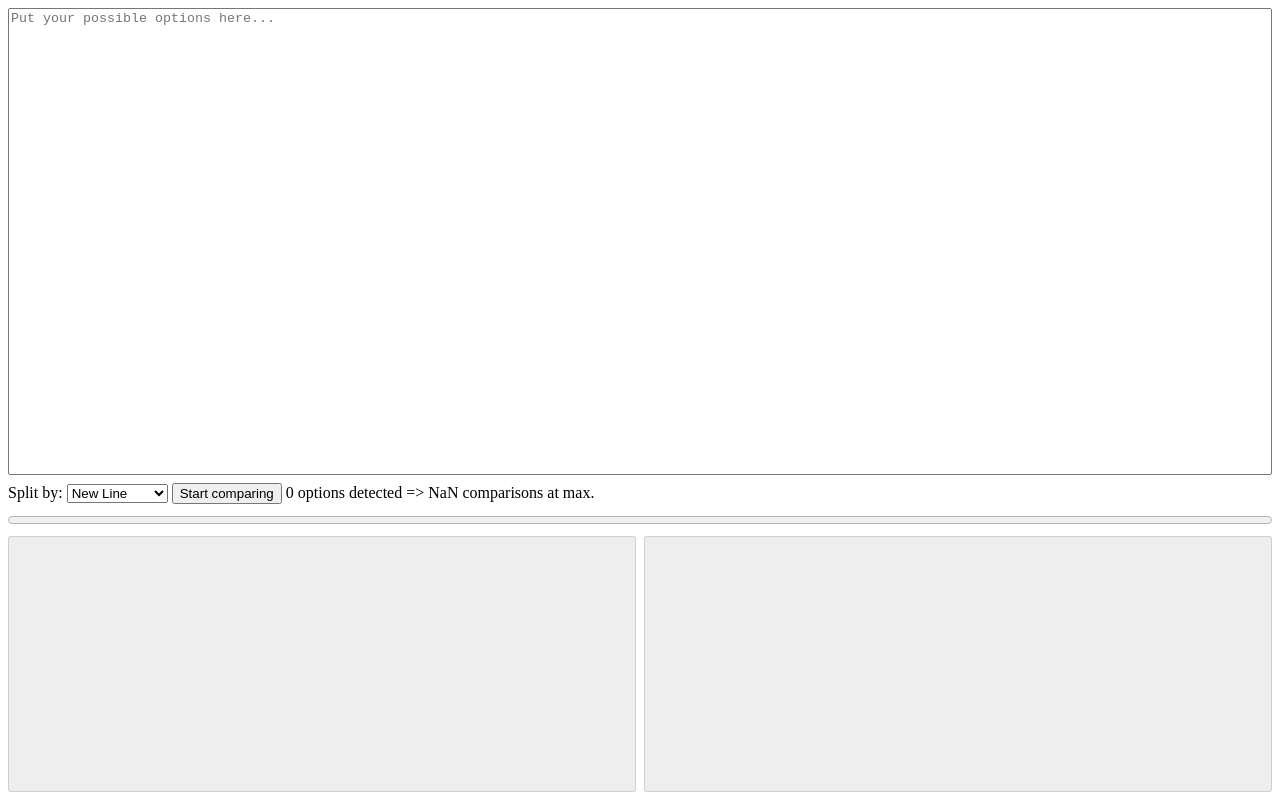
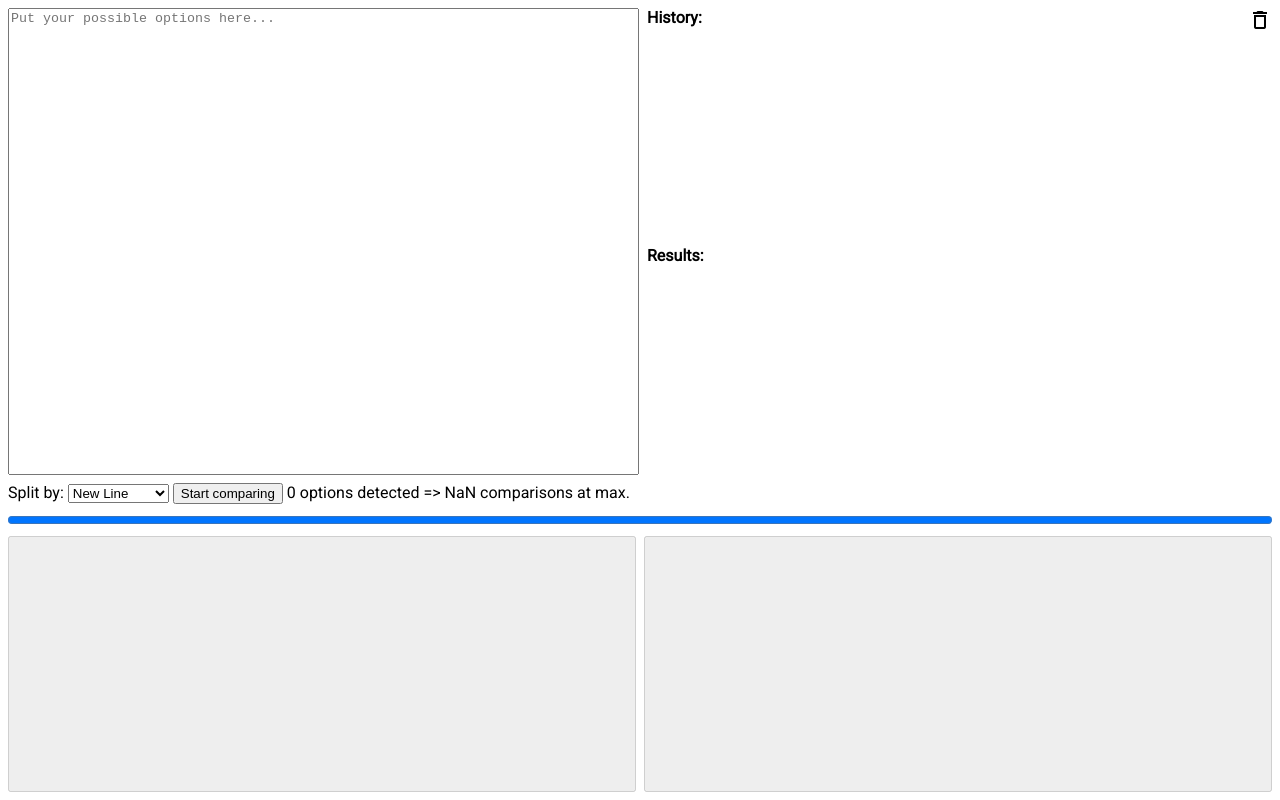
Before and after one commit to Malu202/Decide-It, a plain HTML site: page index.html in a window 1280 px wide. Both pictures are taken after a click on the button "Start comparing". Drawn offline with Linux system fonts and the light colour scheme.

Commit message:
add History

```diff
--- a/index.html
+++ b/index.html
@@ -8,11 +8,27 @@
     <title>Decide-It</title>
     <meta name="viewport" content="width=device-width, initial-scale=1.0, maximum-scale=1.0, user-scalable=0">
     <link rel="stylesheet" href="style.css">
+    <link href="https://fonts.googleapis.com/css2?family=Material+Icons+Outlined&family=Roboto" rel="stylesheet">
+
+    <!-- <link href="https://fonts.googleapis.com/css?family=Roboto:wght@100&display=swap&family=Material+Icons" rel="stylesheet"> -->
 </head>
 
 <body>
     <div id="decisionPage">
-        <textarea id="optionsInput" name="Options" placeholder="Put your possible options here..."></textarea>
+        <div id="inputOutput">
+            <textarea id="optionsInput" name="Options" placeholder="Put your possible options here..."></textarea>
+            <div id="historyAndResult">
+
+                <label id="historyHeadline">
+                    <label for="history">History:</label>
+                    <label id="deleteHistory" class="material-icons-outlined">delete</label>
+                </label>
+                <div id="history"></div>
+                <label for="results">Results:</label>
+                <div id="results"></div>
+
+            </div>
+        </div>
         <div>
             <label for="splitBy">Split by:</label>
             <select name="splitBy" id="splitBySelect">
@@ -24,6 +40,8 @@
                 <option value="-">Dash (-)</option>
             </select>
             <button id="startButton">Start comparing</button>
+            <!-- <button id="inviteButton">Invite others</button> -->
+
             <span id="optionsAmount">0 options detected.</span>
         </div>
         <progress value="0" max="1" id="progressBar"></progress>
--- a/index.js
+++ b/index.js
@@ -6,6 +6,10 @@ let optionsInput = document.getElementById("optionsInput");
 let splitBySelect = document.getElementById("splitBySelect");
 let optionsAmount = document.getElementById("optionsAmount");
 let progressBar = document.getElementById("progressBar");
+let results = document.getElementById("results");
+let history = document.getElementById("history");
+let deleteHistory = document.getElementById("deleteHistory");
+let inviteButton = document.getElementById("inviteButton");
 
 let decisions = 0;
 
@@ -24,7 +28,7 @@ async function decide(arr) {
     decisions = 0
     leftButton.disabled = false;
     rightButton.disabled = false;
-    let result = await mergeSort(arr);
+    let result = await mergeSort(shuffleArray(arr));
     result.reverse();
     leftButton.innerText = "";
     rightButton.innerText = "";
@@ -34,7 +38,8 @@ async function decide(arr) {
 
     console.log(decisions + " decisions");
     console.log(result);
-    alert(result.join("\n"));
+    results.innerText = result.join("\n");
+    saveToHistory(result);
     progressBar.value = 0;
     return result;
 }
@@ -62,6 +67,15 @@ async function isBetterThan(value1, value2) {
 }
 
 startButton.addEventListener("click", function () {
+    decide(parseInput());
+});
+optionsInput.addEventListener("change", function () {
+    parseInput();
+});
+splitBySelect.addEventListener("change", function () {
+    parseInput();
+})
+function parseInput() {
     let options = optionsInput.value;
     let splitBy = splitBySelect.value;
     if (splitBy == "newline") splitBy = '\n';
@@ -77,9 +91,8 @@ startButton.addEventListener("click", function () {
     }
     optionsAmount.innerText = arr.length + " options detected => " + numberOfComparisons(arr.length) + " comparisons at max.";
     expectedMaximumComparisons = numberOfComparisons(arr.length);
-
-    decide(arr);
-});
+    return arr;
+}
 
 let expectedMaximumComparisons = Infinity;
 function numberOfComparisons(lengthOfArray) {
@@ -135,3 +148,51 @@ async function mergeSort(arr) {
     // merging the two sorted halves
     return await merge(left, right);
 }
+
+function createHistoryElement(array) {
+    let historyElement = document.createElement("div");
+    historyElement.innerText = array.join(',');
+    historyElement.addEventListener("click", function () {
+        optionsInput.value = array.join("\n");
+    });
+
+    history.insertBefore(historyElement, history.childNodes[0]);
+}
+function saveToHistory(array) {
+    let storageJSON = JSON.parse(localStorage.getItem("Decide-It"));
+    if (storageJSON == null && storageJSON.history == null) storageJSON.history = [array];
+    else storageJSON.history.push(array);
+    localStorage.setItem("Decide-It", JSON.stringify(storageJSON));
+    createHistoryElement(array);
+}
+
+function loadHistory() {
+    let storageJSON = JSON.parse(localStorage.getItem("Decide-It"));
+    if (storageJSON == null || storageJSON.history == null) return;
+    for (let i = 0; i < storageJSON.history.length; i++) {
+        createHistoryElement(storageJSON.history[i])
+    }
+}
+loadHistory();
+deleteHistory.addEventListener("click", function () {
+    localStorage.removeItem("Decide-It");
+    history.innerText = "";
+})
+
+let sampleHistory = '{"history":[["Müsli","Toast","Spaghetti"],["3","2","1"],["Müsli","Toast","Spaghetti"],["3","2","1"],["Priester","Jäger","Mage"],["Müsli","Toast","Spaghetti"],["3","2","1"],["Müsli","Toast","Spaghetti"],["3","2","1"],["Priester","Jäger","Mage"],["Müsli","Toast","Spaghetti"],["3","2","1"],["Müsli","Toast","Spaghetti"],["3","2","1"],["Priester","Jäger","Mage"],["Müsli","Toast","Spaghetti"],["3","2","1"],["Müsli","Toast","Spaghetti"],["3","2","1"],["Priester","Jäger","Mage"],["nächstes ultralanges wort um zu überprüfen obst passt","ultra langes wort um abgeschnittenen text zu überprüfen","das wird teilweise umgebrochen, mal schauen obs passt"],["Löffel","Gabel","Messer"]]}';
+function setSampleHistory() {
+    localStorage.setItem("Decide-It", sampleHistory);
+}
+function shuffleArray(array) {
+    var j, x, i;
+    for (i = array.length - 1; i > 0; i--) {
+        j = Math.floor(Math.random() * (i + 1));
+        x = array[i];
+        array[i] = array[j];
+        array[j] = x;
+    }
+    return array;
+}
+// inviteButton.addEventListener("click", function () {
+
+// })
--- a/style.css
+++ b/style.css
@@ -4,6 +4,7 @@ body {
     height: 100%;
     margin: 0px;
     padding: 0px;
+    font-family: 'Roboto', sans-serif;
 }
 
 #decisionPage {
@@ -23,8 +24,58 @@ body {
 
 }
 
+#inputOutput {
+    flex: 1 1 auto;
+    display: flex;
+    flex-direction: row;
+}
+
+#inputOutput>* {
+    flex: 1 1 1px;
+}
+
+#historyAndResult {
+    margin-left: 8px;
+    display: flex;
+    flex-direction: column;
+    overflow-x: hidden;
+}
+
+#historyAndResult>* {
+    flex: 1 1 1px;
+    overflow-y: auto;
+    margin-bottom: 8px;
+}
+
+#historyAndResult>label {
+    flex: 0 1 auto;
+    font-weight: bold;
+    margin-bottom: 6px;
+}
+
+
+#history>* {
+    background-color: lightblue;
+    margin-bottom: 8px;
+    margin-right: 8px;
+    padding: 4px;
+    cursor: pointer;
+    white-space: nowrap;
+    overflow-x: hidden;
+    text-overflow: ellipsis;
+}
+
+#deleteHistory {
+    position: absolute;
+    right: 0px;
+}
+
+#historyHeadline {
+    position: relative;
+    overflow: visible;
+}
+
 #optionsInput {
-    flex: 1 0 auto;
     resize: none;
     margin-bottom: 8px;
 }
@@ -43,3 +94,16 @@ body {
     width: 100%;
     margin-top: 8px;
 }
+
+button:enabled {
+    cursor: pointer;
+}
+
+select {
+    cursor: pointer;
+}
+
+.material-icons,
+.material-icons-outlined {
+    cursor: pointer;
+}
```
